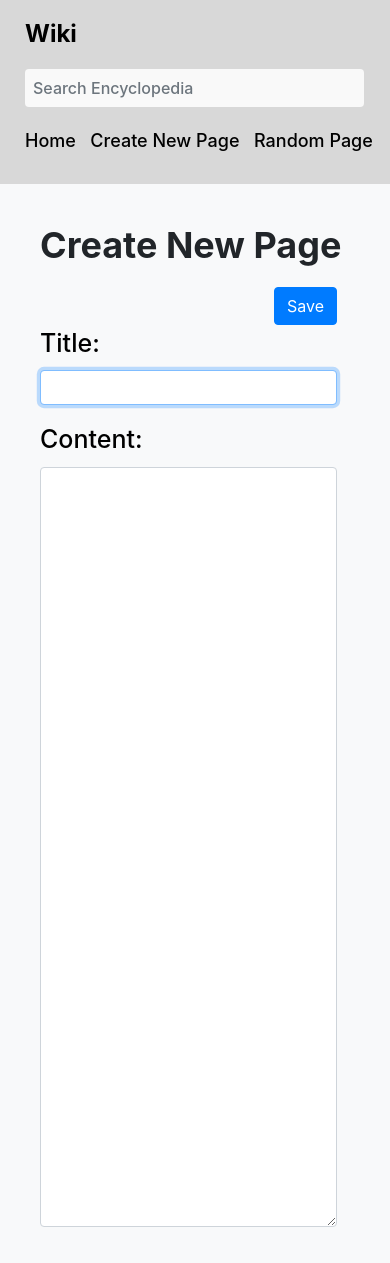
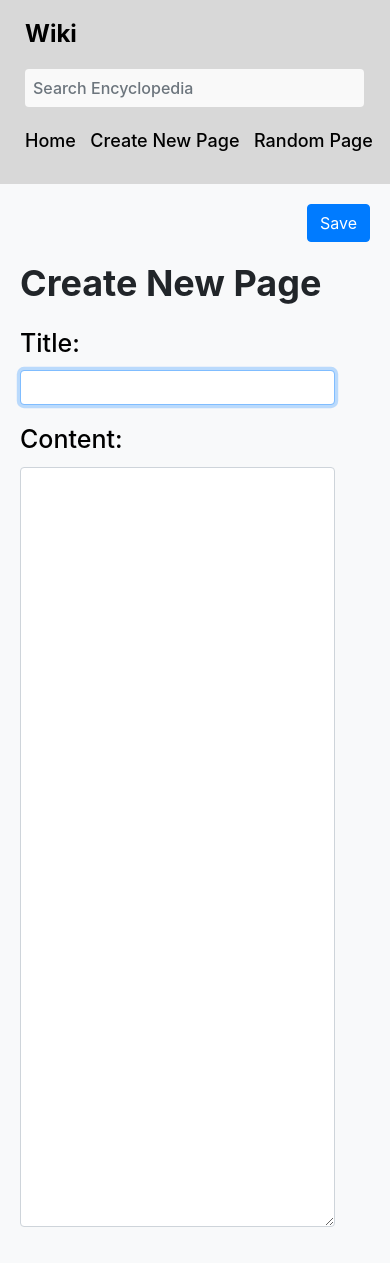
Before and after one commit to Hussein-Abbas/Wiki, a Django app: page /wiki/newpage in a window 390 px wide. Run offline with Django 3.2, Linux system fonts and the light colour scheme; some libraries are stand-ins or nearby versions.

Commit message:
improve style of buttons

```diff
--- a/encyclopedia/static/encyclopedia/styles.css
+++ b/encyclopedia/static/encyclopedia/styles.css
@@ -114,10 +114,6 @@ h1 {
         width: fit-content;
         margin-right: 10px;
     }
-
-    .main {
-        margin-left: 20px;
-    }
 }
 
 .top-right-buttons {
--- a/encyclopedia/templates/encyclopedia/newpage.html
+++ b/encyclopedia/templates/encyclopedia/newpage.html
@@ -6,16 +6,14 @@
 
 {% block body %}
     <div class="main">
-        <h1>Create New Page</h1>
         <form action="{% url 'newpage' %}" method="post">
             {% csrf_token %}
+            <div class="top-right-buttons">
+                <button class="btn btn-primary">Save</button>
+            </div>
+            <h1>Create New Page</h1>
+
             <div class="section">
-
-                <div class="top-right-buttons">
-                    <button class="btn btn-primary">Save</button>
-                </div>
-
-
                 <div class="form-group">
                     <label for="title-input">Title:</label>
                     <input type="text" class="form-control" name="title" id="title-input" autofocus required>
```
